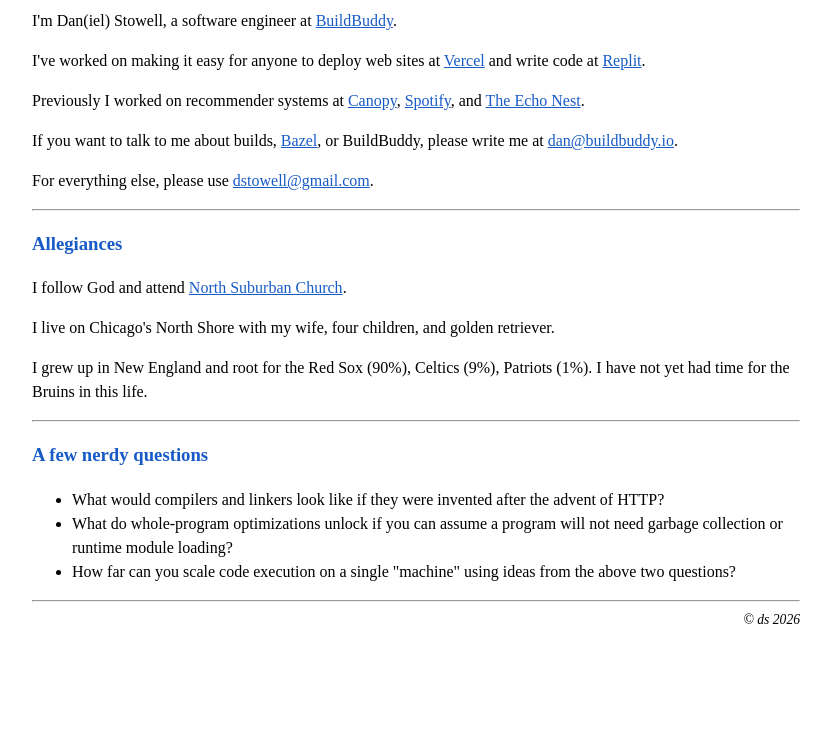
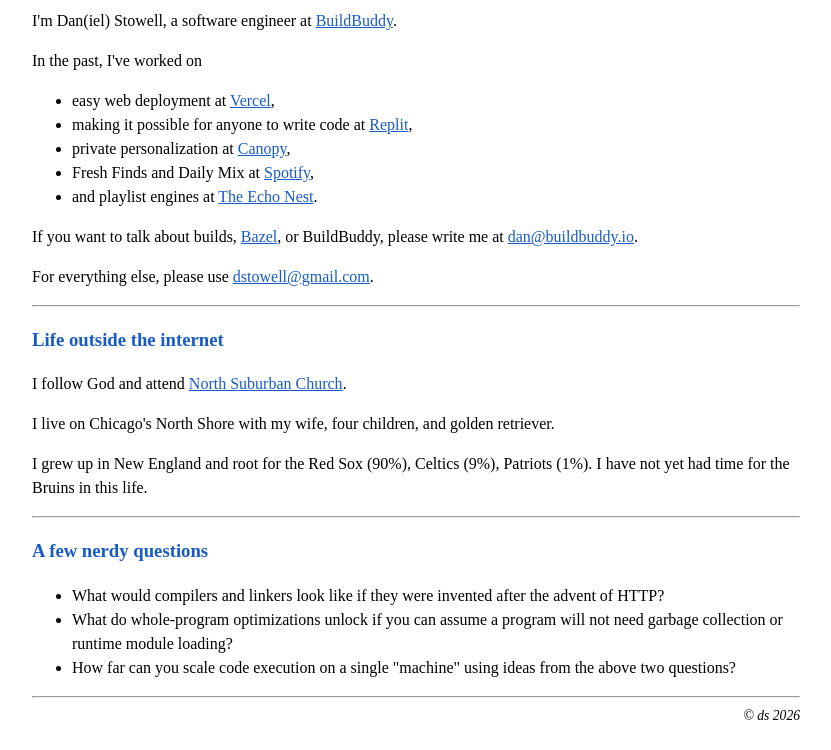
Before and after one commit to dan-stowell/dstowell.org, an Eleventy site: page index.md in a window 1280 px wide. Shown: the part 71-821 px from the top of the page, without its empty margins (224-1055 px from the left). Before the commit the page ends 800 px from the top, so only its background shows below. Built offline with nearby package versions, Linux system fonts and the light colour scheme; Eleventy itself is replaced by a stand-in of ours; files that its build step writes are made by us from their sources.

Commit message:
bullet points

```diff
--- a/index.md
+++ b/index.md
@@ -1,20 +1,23 @@
 ---
 layout: base.njk
-title: good day!
+title: Good day!
 ---
 I'm Dan(iel) Stowell, a software engineer at [BuildBuddy](https://buildbuddy.io).
 
-I've worked on making it easy for anyone to deploy web sites at [Vercel](https://vercel.com) and write code at [Replit](https://replit.com).
+In the past, I've worked on
+ - easy web deployment at [Vercel](https://vercel.com),
+ - making it possible for anyone to write code at [Replit](https://replit.com),
+ - private personalization at [Canopy](https://notes.variogram.com/2022/08/01/the-story-of-canopy/),
+ - Fresh Finds and Daily Mix at [Spotify](https://spotify.com),
+ - and playlist engines at [The Echo Nest](https://en.wikipedia.org/wiki/The_Echo_Nest).
 
-Previously I worked on recommender systems at [Canopy](https://notes.variogram.com/2022/08/01/the-story-of-canopy/), [Spotify](https://spotify.com), and [The Echo Nest](https://en.wikipedia.org/wiki/The_Echo_Nest).
-
-If you want to talk to me about builds, [Bazel](https://bazel.build), or BuildBuddy, please write me at [dan@buildbuddy.io](mailto:dan@buildbuddy.io).
+If you want to talk about builds, [Bazel](https://bazel.build), or BuildBuddy, please write me at [dan@buildbuddy.io](mailto:dan@buildbuddy.io).
 
 For everything else, please use [dstowell@gmail.com](mailto:dstowell@gmail.com).
 
 ---
 
-### Allegiances
+### Life outside the internet
 I follow God and attend [North Suburban Church](https://northsub.com).
 
 I live on Chicago's North Shore with my wife, four children, and golden retriever.
```
